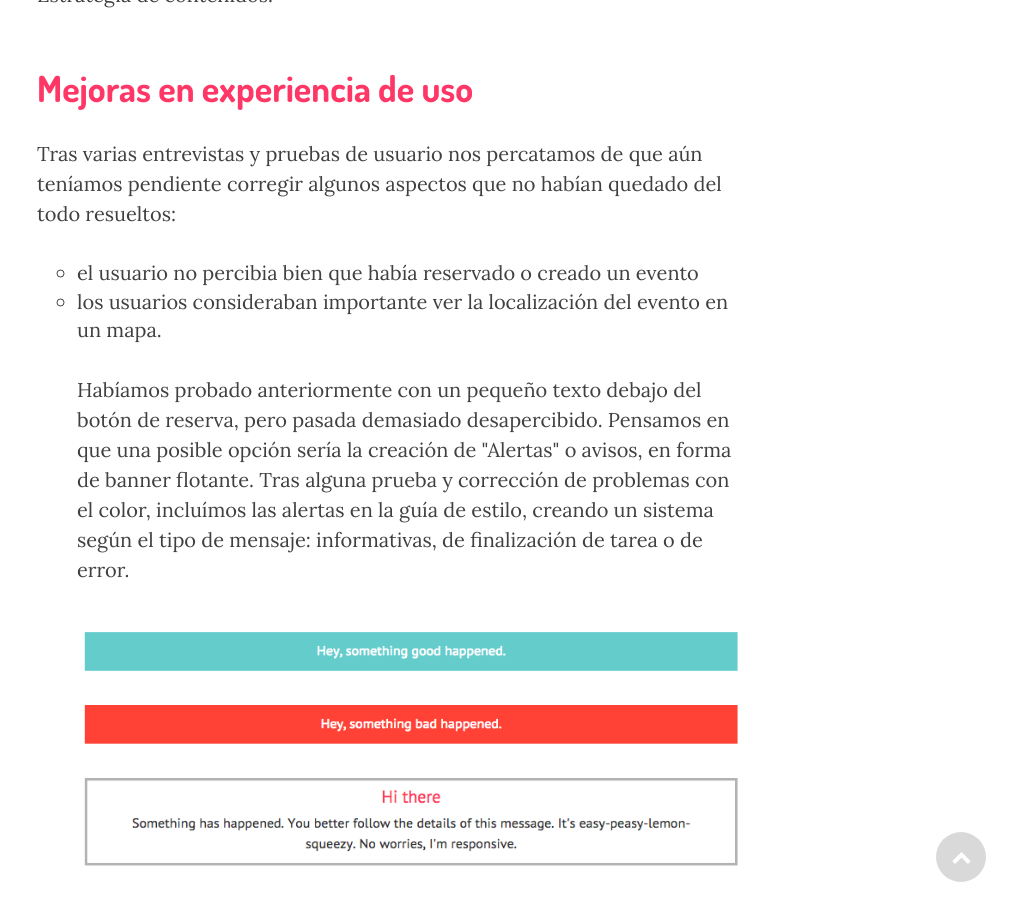
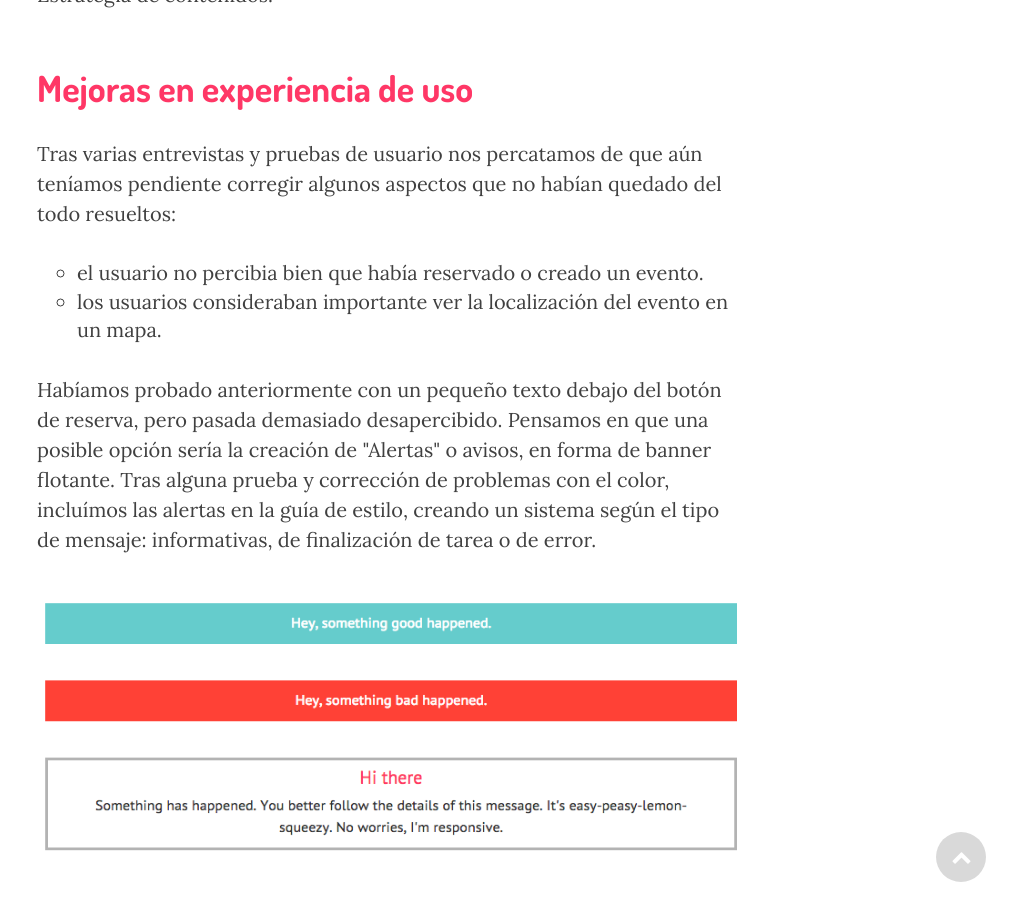
Before and after one commit to Rooof-Project/memoria, a Jekyll site: the page built from _posts/2015-04-13-Release-4.markdown, in a window 1280 px wide and 900 px high, scrolled down 1261 px. Shown: the whole window, without its empty margins (268-1280 px from the left). Built offline with Jekyll 4.4.1, drawn with Linux system fonts in a browser that asks for light colours; nearby versions of some CDN libraries.

Commit message:
Updated 2015-04-13-Release-4.markdown

```diff
--- a/_posts/2015-04-13-Release-4.markdown
+++ b/_posts/2015-04-13-Release-4.markdown
@@ -29,8 +29,9 @@ published: true
 
 <p>Tras varias entrevistas y pruebas de usuario nos percatamos de que aún teníamos pendiente corregir algunos aspectos que no habían quedado del todo resueltos:
 <ul>
-<li>el usuario no percibia bien que había reservado o creado un evento
-<li>los usuarios consideraban importante ver la localización del evento en un mapa.
+<li>el usuario no percibia bien que había reservado o creado un evento.</li>
+<li>los usuarios consideraban importante ver la localización del evento en un mapa.</li>
+</ul>
 
 
 <p>Habíamos probado anteriormente con un pequeño texto debajo del botón de reserva, pero pasada demasiado desapercibido. Pensamos en que una posible opción sería la creación de "Alertas" o avisos, en forma de banner flotante. Tras alguna prueba y corrección de problemas con el color, incluímos las alertas en la guía de estilo, creando un sistema según el tipo de mensaje: informativas, de finalización de tarea o de error.</p>
```
